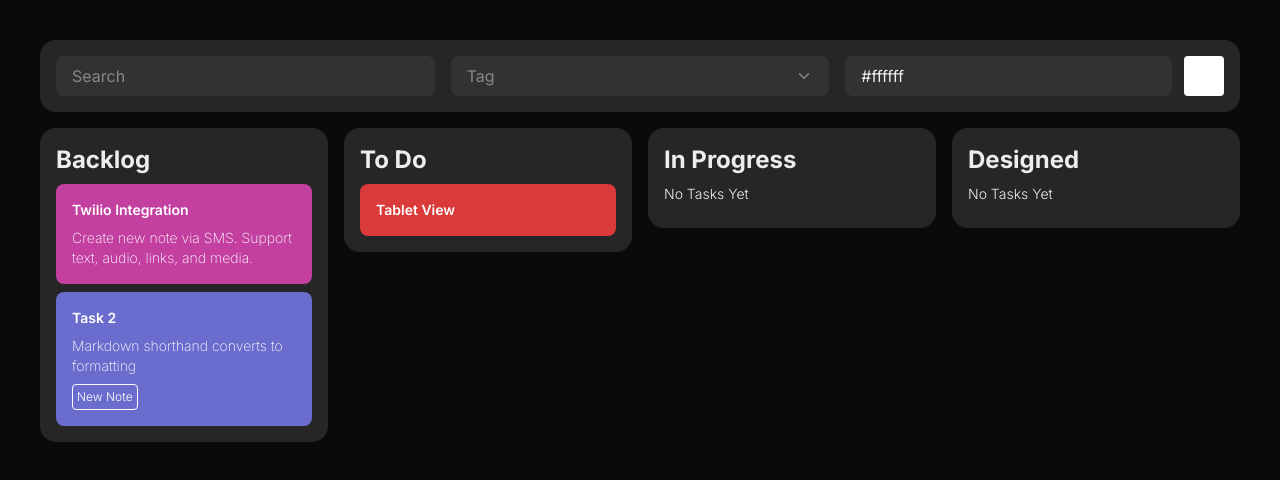
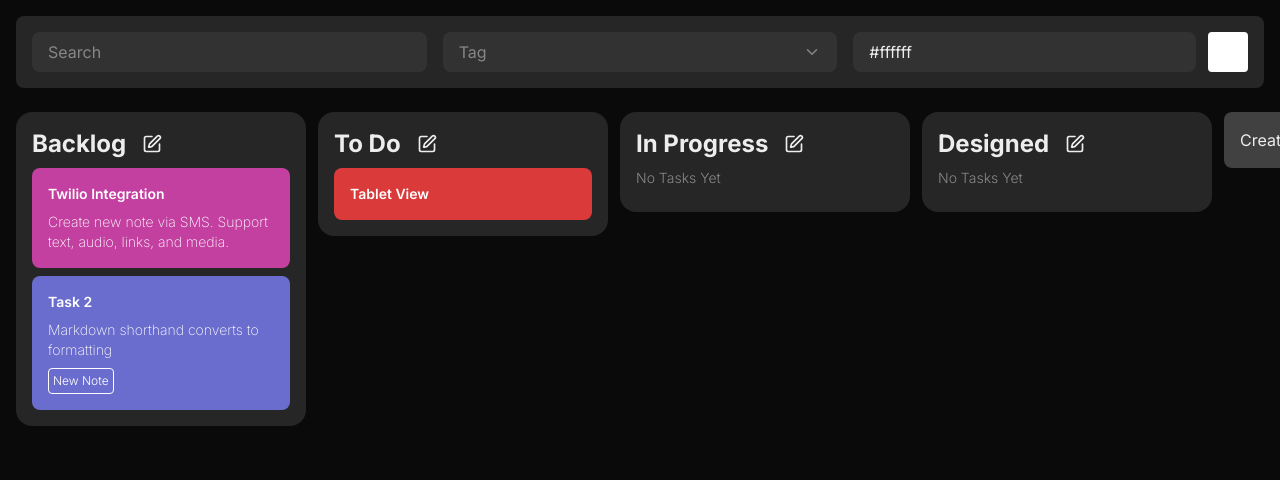
Before and after one commit to hibafathimak/kanban-board, a Next.js app: page / in a window 1280 px wide. Shown: the top 480 px of the page. Built offline with nearby package versions, Linux system fonts and the light colour scheme.

Commit message:
column updated

```diff
--- a/app/components/Column.jsx
+++ b/app/components/Column.jsx
@@ -1,12 +1,13 @@
 import { useState } from "react";
 import Card from "./Card";
 import TaskForm from "./TaskForm";
-import { PlusIcon } from "lucide-react";
+import { Edit, PlusIcon } from "lucide-react";
 import { useDroppable } from "@dnd-kit/core";
 import {
   SortableContext,
   verticalListSortingStrategy,
 } from "@dnd-kit/sortable";
+import Input from "./Input";
 
 const Column = ({
   heading,
@@ -16,13 +17,50 @@ const Column = ({
   editTask,
   updatedTask,
   setUpdatedTask,
+  setUpdatedColumn,
+  editListName,
+  updatedColumn,
 }) => {
   const [displayForm, setDisplayForm] = useState(false);
+  const [displayEditInput, setDisplayEditInput] = useState(false);
+
   const { setNodeRef } = useDroppable({ id: heading });
   return (
-    <div ref={setNodeRef} className="bg-[#262626]  rounded-2xl p-4 h-fit group">
+    <div
+      ref={setNodeRef}
+      className="bg-[#262626]  rounded-2xl p-4 h-fit group min-w-[290px] max-h-[calc(100vh-140px)] overflow-y-hidden"
+    >
       <div className="flex items-center justify-between">
+        <div className="flex items-center gap-4">
+          {displayEditInput ? (
+            <>
+              <Input
+                value={updatedColumn ? updatedColumn : heading}
+                className="bg-[#323232]  placeholder:text-[#878787]"
+                onChange={(e) => setUpdatedColumn(e.target.value)}
+              />
+              <button
+                onClick={() => {
+                  editListName();
+                  setDisplayEditInput(false)
+                }}
+                className="bg-[#878787] p-2  cursor-pointer rounded-lg flex justify-center items-center "
+              >
+                submit
+              </button>
+            </>
+          ) : (
+            <>
               <h1 className="text-2xl font-bold">{heading}</h1>
+              <Edit
+                size={20}
+                onClick={() => setDisplayEditInput(!displayEditInput)}
+                className="cursor-pointer"
+              />
+            </>
+          )}
+        </div>
+        {!displayEditInput && (
           <button
             onClick={() => {
               setDisplayForm(!displayForm);
@@ -31,13 +69,17 @@ const Column = ({
           >
             <PlusIcon />
           </button>
+        )}
       </div>
-      <div>
-        <SortableContext  items={tasks.map((task) => task.id)}  strategy={verticalListSortingStrategy}>
+      <div className=" overflow-y-auto no-scroll max-h-[calc(100vh-200px)] ">
+        <SortableContext
+          items={tasks.map((task) => task.id)}
+          strategy={verticalListSortingStrategy}
+        >
           {tasks?.length > 0 ? (
             tasks?.map((item, index) => (
               <Card
-                key={index}
+                key={item.id}
                 taskDetails={item}
                 deleteTask={deleteTask}
                 setDisplayForm={setDisplayForm}
@@ -45,7 +87,7 @@ const Column = ({
               />
             ))
           ) : (
-            <p className="my-2 font-light text-sm">No Tasks Yet</p>
+            <p className="my-2 font-light text-sm text-[#878787]">No Tasks Yet</p>
           )}
         </SortableContext>
 
--- a/app/components/FilterBar.jsx
+++ b/app/components/FilterBar.jsx
@@ -8,7 +8,8 @@ const FilterBar = ({ tags, filters, setFilters }) => {
   const { searchTerm, tag, color } = filters;
 
   return (
-    <div className="w-full rounded-2xl p-4 bg-[#262626] grid gap-4 sm:grid-cols-2 md:grid-cols-3">
+
+  <div className=" w-full rounded-lg p-4 bg-[#262626] grid gap-4 sm:grid-cols-2 md:grid-cols-3">
         <Input
           className="bg-[#323232]  placeholder:text-[#878787] "
           type="text"
@@ -67,6 +68,7 @@ const FilterBar = ({ tags, filters, setFilters }) => {
           />
         </div>
       </div>
+
   );
 };
 
--- a/app/components/TaskForm.jsx
+++ b/app/components/TaskForm.jsx
@@ -22,7 +22,7 @@ const TaskForm = ({
       setFormData(taskToEdit);
     }
   }, [taskToEdit]);
-  console.log(formData);
+
   const handleSubmit = (e) => {
     e.preventDefault();
     if (formData.title.trim() === "") return;
@@ -43,7 +43,7 @@ const TaskForm = ({
         { title: "Tag", key: "tag" },
       ].map((item, index) => (
         <Input
-          key={index}
+          key={item.key}
           placeholder={item.title}
           value={formData[item.key]}
           onChange={(e) => {
--- a/app/globals.css
+++ b/app/globals.css
@@ -5,3 +5,31 @@ body {
   color: #ededed;
   font-family: Inter;
 }
+
+::-webkit-scrollbar {
+  width: 3px;
+  height: 8px;
+}
+
+::-webkit-scrollbar-thumb {
+  background-color: #374151;
+  border-radius: 8px;
+}
+
+html {
+  scroll-behavior: smooth;
+}
+
+::-webkit-scrollbar-track {
+  background-color: transparent;
+}
+
+.no-scroll {
+  scrollbar-width: none;
+  scroll-behavior: smooth;
+
+}
+
+.no-scroll::-webkit-scrollbar {
+  visibility: hidden;
+}
--- a/app/page.jsx
+++ b/app/page.jsx
@@ -14,15 +14,10 @@ import { useState } from "react";
 import Column from "./components/Column";
 import FilterBar from "./components/FilterBar";
 import Card from "./components/Card";
+import { PlusIcon } from "lucide-react";
+import Input from "./components/Input";
 
 export default function Home() {
-  const [updatedTask, setUpdatedTask] = useState(null);
-  const [filters, setFilters] = useState({
-    searchTerm: "",
-    tag: "",
-    color: "",
-  });
-  const columns = ["Backlog", "To Do", "In Progress", "Designed"];
   const [tasks, setTasks] = useState([
     {
       id: 1,
@@ -50,6 +45,43 @@ export default function Home() {
       color: "#DA3A3A",
     },
   ]);
+  const [updatedTask, setUpdatedTask] = useState(null);
+  const [filters, setFilters] = useState({
+    searchTerm: "",
+    tag: "",
+    color: "",
+  });
+  const [columns, setColumns] = useState([
+    "Backlog",
+    "To Do",
+    "In Progress",
+    "Designed",
+  ]);
+  const [updatedColumn, setUpdatedColumn] = useState("");
+  const [displayAddInput, setDisplayAddInput] = useState(false);
+  const [newList, setNewList] = useState("");
+
+  const handleAddList = (newColumn) => {
+    if (newColumn.trim() === "") return;
+    setColumns([...columns, newColumn]);
+    setDisplayAddInput(false);
+  };
+
+  const editListName = (updatedColumn, index) => {
+    if (updatedColumn.trim() === "") return;
+    const category = columns[index];
+    console.log(category);
+    setTasks(
+      tasks.map((t) =>
+        t.category === category ? { ...t, category: updatedColumn } : t
+      )
+    );
+    setColumns(
+      columns.map((col, index) =>
+        col === category ? (columns[index] = updatedColumn) : col
+      )
+    );
+  };
 
   const tags = [
     ...new Set(
@@ -85,8 +117,10 @@ export default function Home() {
   );
 
   const [activeId, setActiveId] = useState(null);
-  const sensors = useSensors(useSensor(PointerSensor, { activationConstraint: { distance: 8 } }));
-  const activeTask = tasks.find(task => task.id === activeId);
+  const sensors = useSensors(
+    useSensor(PointerSensor, { activationConstraint: { distance: 8 } })
+  );
+  const activeTask = tasks.find((task) => task.id === activeId);
   const handleDragStart = (e) => setActiveId(e.active.id);
 
   const handleDragEnd = ({ active, over }) => {
@@ -120,17 +154,20 @@ export default function Home() {
 
     if (overTask && activeTask.category === overTask.category) {
       const category = activeTask.category;
-      const sameColumnTasks = tasks.filter((task) => task.category === category);
+      const sameColumnTasks = tasks.filter(
+        (task) => task.category === category
+      );
       const others = tasks.filter((task) => task.category !== category);
 
-      const oldIndex = sameColumnTasks.findIndex((task) => task.id === active.id);
+      const oldIndex = sameColumnTasks.findIndex(
+        (task) => task.id === active.id
+      );
       const newIndex = sameColumnTasks.findIndex((task) => task.id === over.id);
 
       const reordered = arrayMove(sameColumnTasks, oldIndex, newIndex);
       setTasks([...others, ...reordered]);
     }
   };
-
 
   return (
     <DndContext
@@ -139,9 +176,12 @@ export default function Home() {
       onDragStart={handleDragStart}
       onDragEnd={handleDragEnd}
     >
-      <div className="h-screen max-w-screen p-5 md:p-10 flex flex-col gap-4 align-items-center">
+      <div className="h-screen w-screen p-4 flex flex-col gap-4 items-center overflow-x-auto">
+        <div className="w-full px-4 fixed">
           <FilterBar tags={tags} setFilters={setFilters} filters={filters} />
-        <div className="w-full grid grid-cols-1 md:grid-cols-2 lg:grid-cols-4 gap-4">
+        </div>
+
+        <div className="w-full flex gap-3 mt-24">
           {columns?.map((heading, index) => {
             const columnTasks = filteredTasks.filter(
               (task) => task.category === heading
@@ -153,13 +193,48 @@ export default function Home() {
                 editTask={handleEditTask}
                 addTask={handleAddTask}
                 deleteTask={handleDeleteTask}
-                key={heading}
+                key={index}
                 heading={heading}
                 tasks={columnTasks}
                 setTasks={setTasks}
+                updatedColumn={updatedColumn}
+                setUpdatedColumn={setUpdatedColumn}
+                editListName={() => editListName(updatedColumn, index)}
               />
             );
           })}
+
+          <div className="bg-[#414141] p-4 flex items-center gap-4 h-fit rounded-lg min-w-[290px]">
+            {displayAddInput ? (
+              <>
+                <Input
+                  placeholder="Enter New List"
+                  value={newList}
+                  className="bg-[#323232]  placeholder:text-[#878787]"
+                  onChange={(e) => setNewList(e.target.value)}
+                />
+                <button
+                  onClick={() => handleAddList(newList)}
+                  className="bg-[#878787] p-2 cursor-pointer rounded-lg flex justify-center items-center "
+                >
+                  submit
+                </button>
+              </>
+            ) : (
+              <>
+                <h1>Create New List</h1>
+                <button
+                  onClick={() => {
+                    setDisplayAddInput(!displayAddInput);
+                  }}
+                  className="bg-[#878787] h-5 w-5 cursor-pointer rounded-full flex justify-center items-center "
+                >
+                  <PlusIcon />
+                </button>
+              </>
+            )}
+          </div>
+        </div>
       </div>
       <DragOverlay>
         {activeTask && (
@@ -172,7 +247,6 @@ export default function Home() {
           />
         )}
       </DragOverlay>
-      </div>
     </DndContext>
   );
 }
--- a/postcss.config.mjs
+++ b/postcss.config.mjs
@@ -1,5 +1,5 @@
 const config = {
-  plugins: ["@tailwindcss/postcss"],
+  plugins: ["@tailwindcss/postcss",],
 };
 
 export default config;
```
Lines whose indentation alone changed are shown as unchanged.
